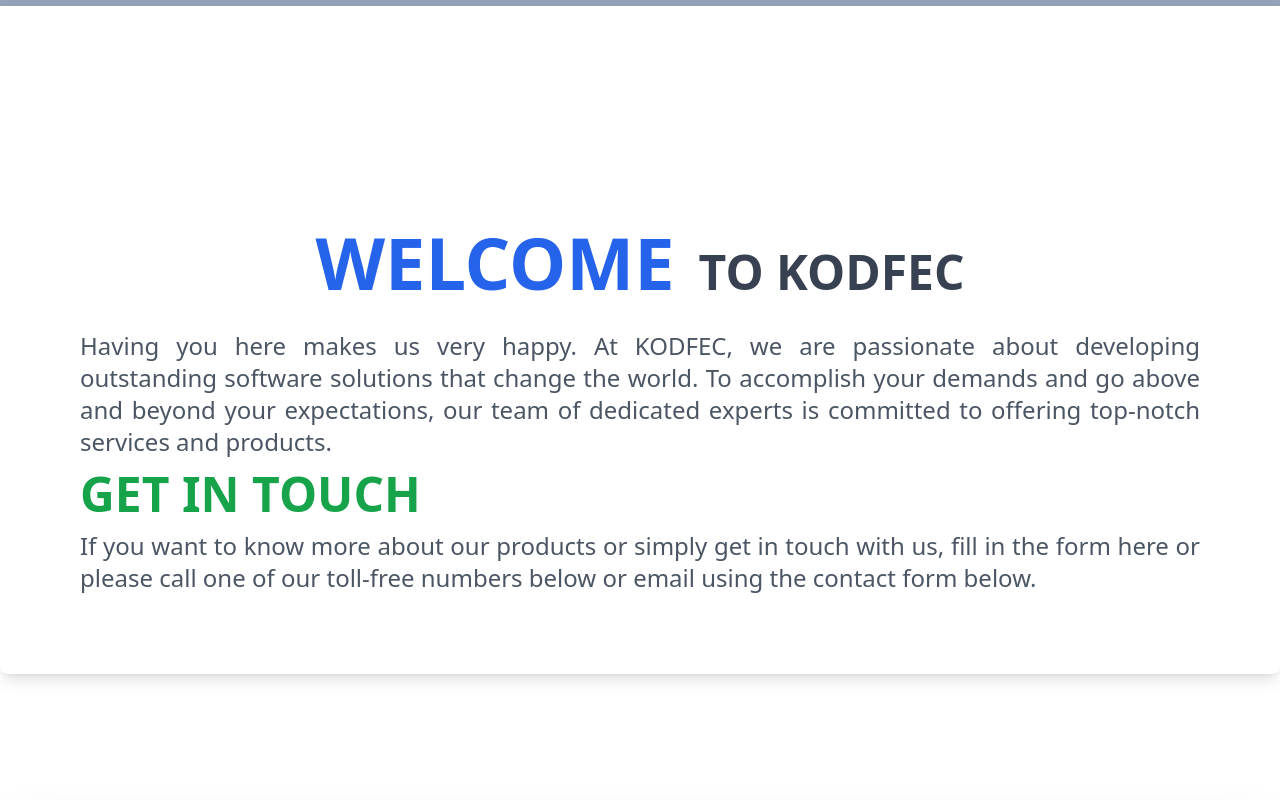
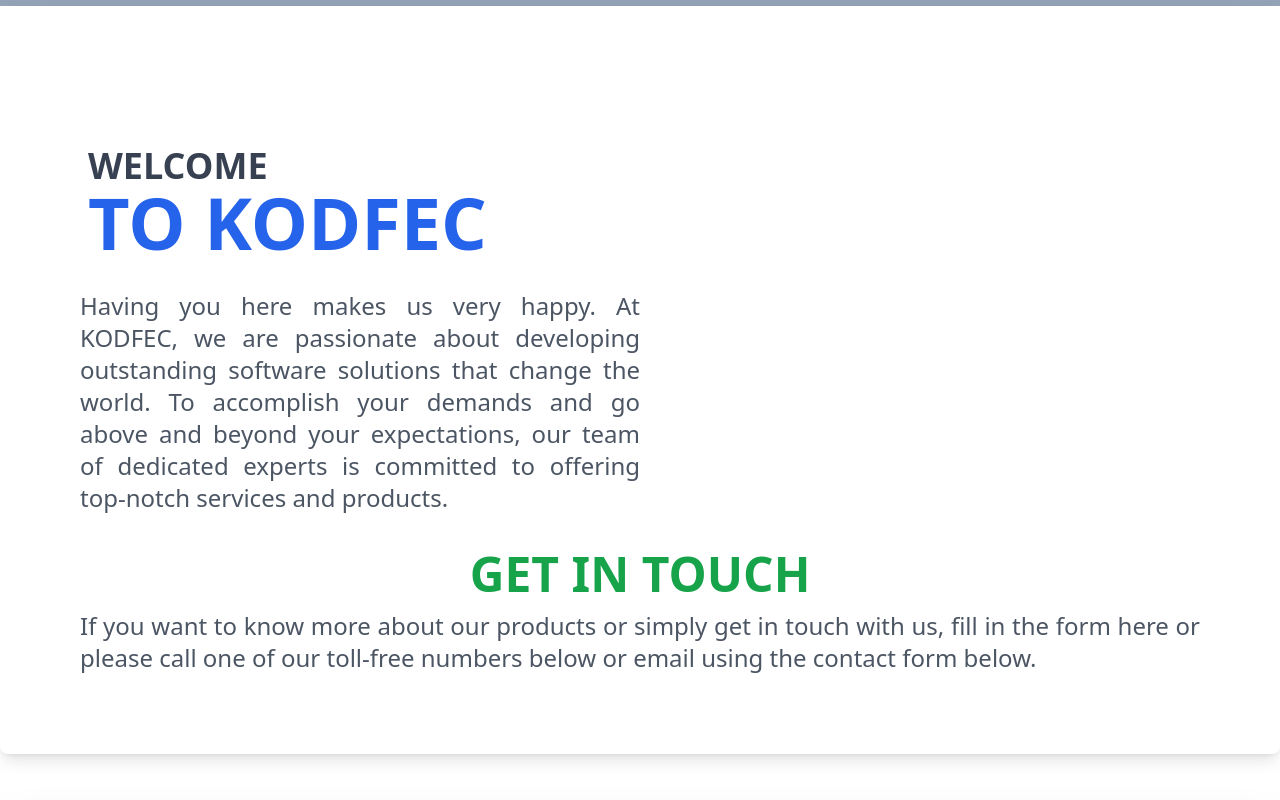
Before and after one commit to kodfec/official_site, a Next.js app: page / in a window 1280 px wide. Shown: the part 794-1594 px from the top of the page. Built offline with nearby package versions, Linux system fonts and the light colour scheme.

Commit message:
card 2 fixed and header color set

```diff
--- a/src/app/component/Card2.tsx
+++ b/src/app/component/Card2.tsx
@@ -1,22 +1,27 @@
 import Image from "next/image";
+import Logo from "/public/res/welcome-img.png";
 
 const Card2 = () => {
     return (
         <div className="max-w-full w-full min-h-screen flex justify-center items-center ">
             <div className="bg-white p-20 rounded-lg shadow-lg max-w-7xl w-full mx-4 sm:mx-auto">
-            <div className="text-center mb-6 p-2">
-                <span className="animate-pulse text-7xl font-semibold text-blue-600">WELCOME</span>
 
-                <span className="animate-spin text-5xl font-semibold text-gray-700 ml-6">TO KODFEC</span>
+                    <div className="mb-6 p-2">
+                        <span className="animate-spin text-4xl font-semibold text-gray-700 ">WELCOME</span><br />
+
+                        <span className=" animate-pulse text-7xl font-semibold text-blue-600">TO KODFEC</span>
                     </div>
-            <p className="text-gray-600 text-2xl text-justify">
+
+                    <p className="text-gray-600 text-2xl text-justify w-6/12">
                         Having you here makes us very happy. At KODFEC, we are passionate about
                         developing outstanding software solutions that change the world. To
                         accomplish your demands and go above and beyond your expectations, our
                         team of dedicated experts is committed to offering top-notch services
                         and products.
                     </p>
-            <div className="animate-bounce mt-6">
+
+
+                <div className="animate-bounce mt-12 text-center">
                     <span className="text-5xl font-semibold text-green-600">GET IN TOUCH</span>
                 </div>
                 <p className="text-gray-600 text-2xl text-justify">
@@ -24,6 +29,7 @@ return (
                     us, fill in the form here or please call one of our toll-free numbers
                     below or email using the contact form below.
                 </p>
+
             </div>
         </div>
     );
--- a/src/app/component/NavBar.tsx
+++ b/src/app/component/NavBar.tsx
@@ -29,7 +29,7 @@ const NavBar = () => {
 
 
   return (
-    <nav className="header hover:animate-rainbow">
+    <nav className="header hover:animate-rainbow bg-slate-900">
       <div className="max-w-screen-xl flex flex-wrap items-center justify-between mx-auto">
         <div>
           <Link href="/" className="flex items-center">
--- a/src/app/pages/aboutUs/page.tsx
+++ b/src/app/pages/aboutUs/page.tsx
@@ -3,11 +3,13 @@ import NavBar from "../../component/NavBar";
 
 const page = () => {
   return (
-    <div className="bg-slate-950 page-container">
+    <div className="bg-white  page-container">
       <NavBar />
-      <div className="pt-24 w-full bg-slate-500 h-screen">
-        <span>About Us</span>
+
+      <div className="pt-24 w-full h-screen">
+
       </div>
+
       <div className="footer bottom-0 w-full">
         <Footer />
       </div>
```
Also changed, not shown: public/res/welcome-img.png (added), 1 other file (tests, documents, lock files or other folders). Lines whose indentation alone changed are shown as unchanged.
